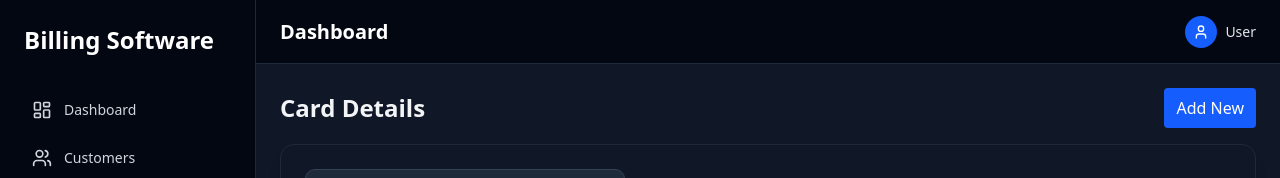
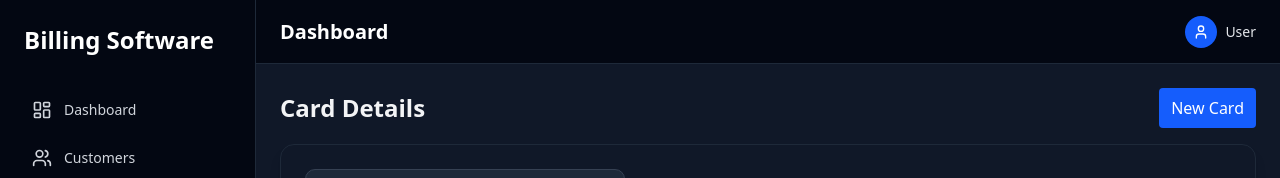
Before and after one commit to PriyanshuRabbitCode/billing-software, a Next.js app: page /dashboard/card_details in a window 1280 px wide. Shown: the top 178 px of the page. Built offline with nearby package versions, Linux system fonts and the light colour scheme; no server answers; the database is empty.

Commit message:
Rename add buttons: 'Add New' to 'New Transaction', 'New Card', and 'New Customer'

```diff
--- a/src/app/dashboard/card_details/page.tsx
+++ b/src/app/dashboard/card_details/page.tsx
@@ -128,7 +128,7 @@ export default function CardDetailsPage() {
     <div className="space-y-4">
       <div className="flex items-center justify-between">
         <h1 className="text-2xl font-semibold">{schema.title}</h1>
-        <button className="px-3 py-2 rounded bg-blue-600 text-white" onClick={() => { setEditing(null); setOpen(true); }}>Add New</button>
+        <button className="px-3 py-2 rounded bg-blue-600 text-white" onClick={() => { setEditing(null); setOpen(true); }}>New Card</button>
       </div>
       <DataTable data={rows} columns={schema.listColumns as any} onEdit={(r)=>{setEditing(r); setOpen(true);}} onDelete={onDelete} />
       <CardDetailsFormModal
--- a/src/app/dashboard/customers/page.tsx
+++ b/src/app/dashboard/customers/page.tsx
@@ -214,7 +214,7 @@ export default function CustomersPage() {
             setOpen(true);
           }}
         >
-          Add New
+                      New Customer
         </button>
       </div>
 
--- a/src/app/dashboard/transactions/page.tsx
+++ b/src/app/dashboard/transactions/page.tsx
@@ -217,7 +217,7 @@ export default function TransactionsPage() {
       <div className="flex items-center justify-between">
         <h1 className="text-2xl font-semibold">{schema.title}</h1>
         <div className="flex gap-2">
-          <button className="px-3 py-2 rounded bg-blue-600 text-white" onClick={() => { setEditing(null); setOpen(true); }}>Add New</button>
+          <button className="px-3 py-2 rounded bg-blue-600 text-white" onClick={() => { setEditing(null); setOpen(true); }}>New Transaction</button>
         </div>
       </div>
 
```
